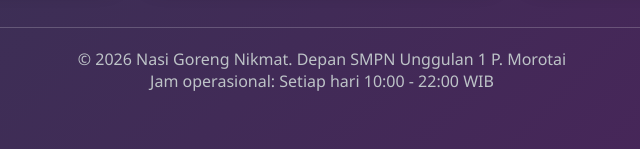
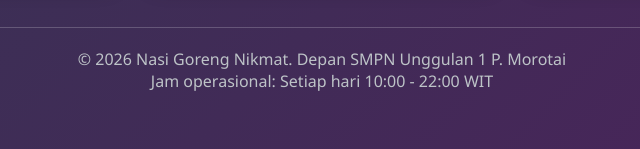
Before and after one commit to karmanangwarmase/nasigoreng, a plain HTML site: page index.html in a window 1280 px wide. Shown: the part 1168-1317 px from the top of the page, 318-958 px from the left. Drawn offline with Linux system fonts and the light colour scheme.

Commit message:
Update index.html

```diff
--- a/index.html
+++ b/index.html
@@ -457,7 +457,7 @@
 
         <div class="footer">
             <p>© 2026 Nasi Goreng Nikmat. Depan SMPN Unggulan 1 P. Morotai</p>
-            <p>Jam operasional: Setiap hari 10:00 - 22:00 WIB</p>
+            <p>Jam operasional: Setiap hari 10:00 - 22:00 WIT</p>
         </div>
     </div>
 
```
